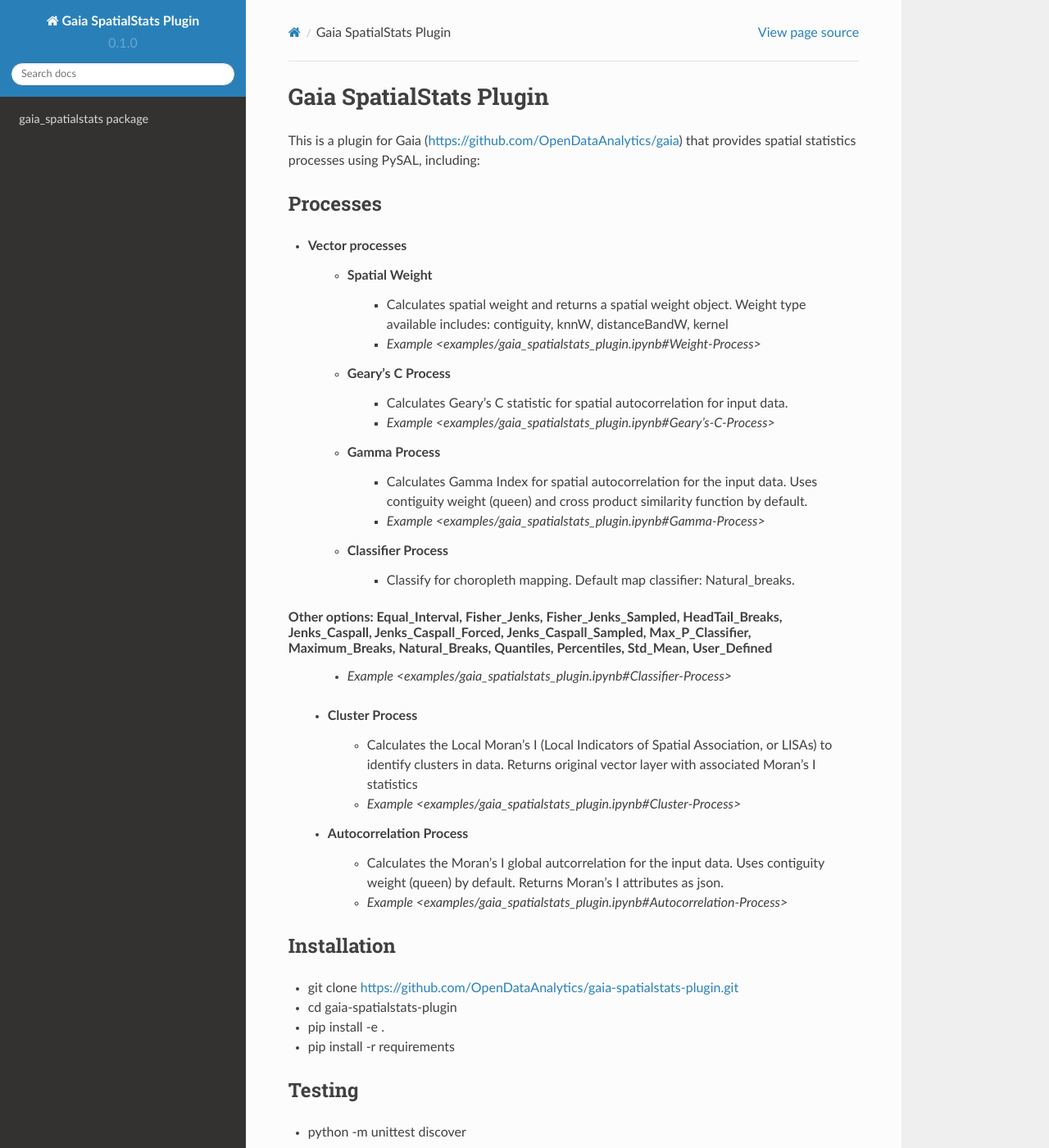
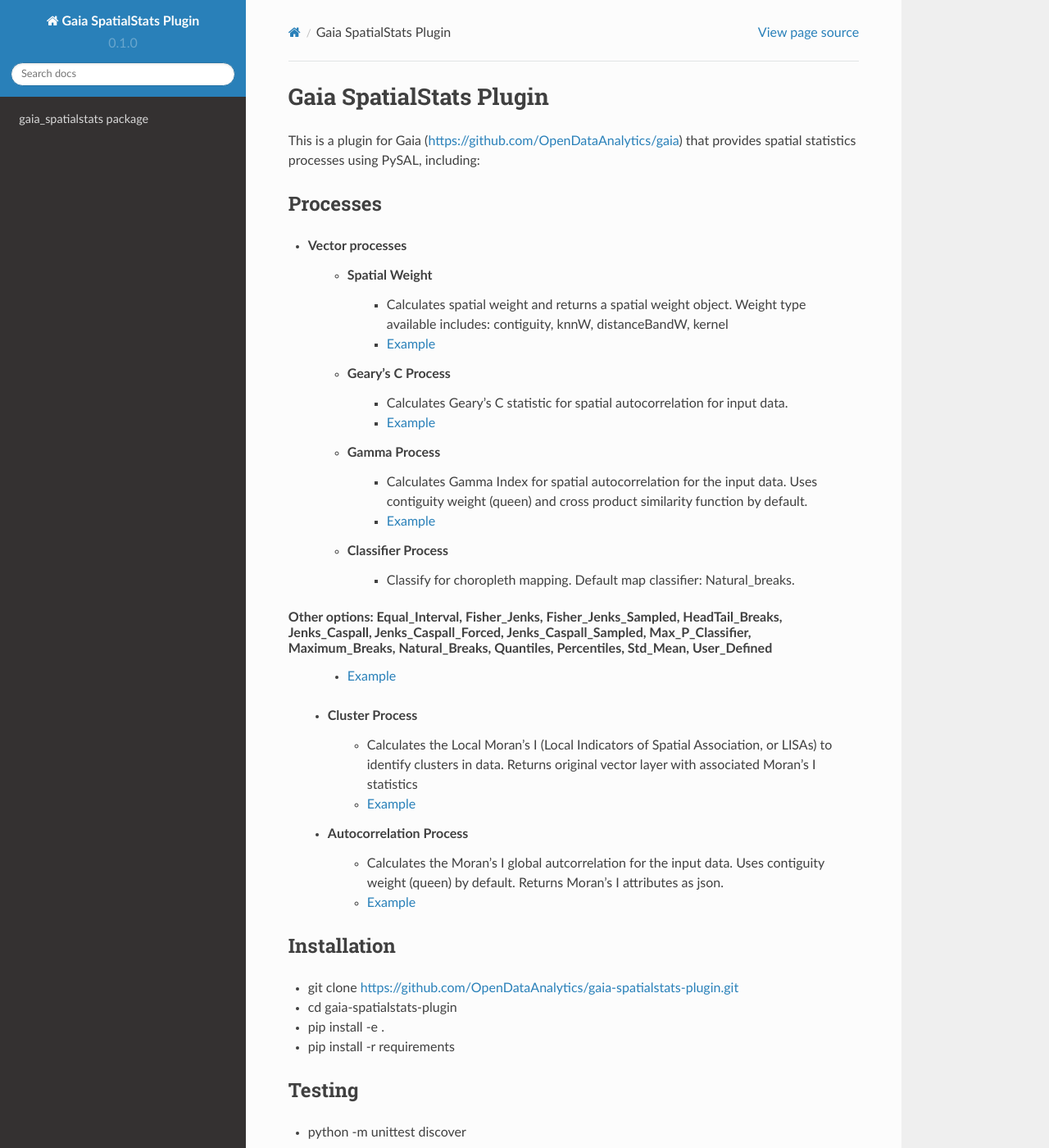
Before and after one commit to OpenDataAnalytics/gaia-spatialstats-plugin, a Sphinx documentation site: the page built from docs/index.rst, in a window 1280 px wide and 1400 px high. Shown: the whole window at 82% size. Built offline with Sphinx 7.4.7 and the Read the Docs theme 2.0.0, drawn with Linux system fonts in a browser that asks for light colours.

Commit message:
Fix documentation format

```diff
--- a/docs/index.rst
+++ b/docs/index.rst
@@ -17,23 +17,23 @@
 * Vector processes
    * Spatial Weight
       * Calculates spatial weight and returns a spatial weight object. Weight type available includes: contiguity, knnW, distanceBandW, kernel
-      * `Example <examples/gaia_spatialstats_plugin.ipynb#Weight-Process>`
+      * `Example <examples/gaia_spatialstats_plugin.ipynb#Weight-Process>`__
    * Geary's C Process
       * Calculates Geary's C statistic for spatial autocorrelation for input data.
-      * `Example <examples/gaia_spatialstats_plugin.ipynb#Geary's-C-Process>`
+      * `Example <examples/gaia_spatialstats_plugin.ipynb#Geary's-C-Process>`__
    * Gamma Process
       * Calculates Gamma Index for spatial autocorrelation for the input data. Uses contiguity weight (queen) and cross product similarity function by default.
-      * `Example <examples/gaia_spatialstats_plugin.ipynb#Gamma-Process>`
+      * `Example <examples/gaia_spatialstats_plugin.ipynb#Gamma-Process>`__
    * Classifier Process
       * Classify for choropleth mapping. Default map classifier: Natural_breaks.
 Other options: Equal_Interval, Fisher_Jenks, Fisher_Jenks_Sampled, HeadTail_Breaks, Jenks_Caspall, Jenks_Caspall_Forced, Jenks_Caspall_Sampled, Max_P_Classifier, Maximum_Breaks, Natural_Breaks, Quantiles, Percentiles, Std_Mean, User_Defined
-      * `Example <examples/gaia_spatialstats_plugin.ipynb#Classifier-Process>`
+      * `Example <examples/gaia_spatialstats_plugin.ipynb#Classifier-Process>`__
    * Cluster Process
       * Calculates the Local Moran's I (Local Indicators of Spatial Association, or LISAs) to identify clusters in data. Returns original vector layer with associated Moran's I statistics
-      * `Example <examples/gaia_spatialstats_plugin.ipynb#Cluster-Process>`
+      * `Example <examples/gaia_spatialstats_plugin.ipynb#Cluster-Process>`__
    * Autocorrelation Process
       * Calculates the Moran's I global autcorrelation for the input data. Uses contiguity weight (queen) by default. Returns Moran's I attributes as json.
-      * `Example <examples/gaia_spatialstats_plugin.ipynb#Autocorrelation-Process>`
+      * `Example <examples/gaia_spatialstats_plugin.ipynb#Autocorrelation-Process>`__
 
 Installation
 -----------------
```
